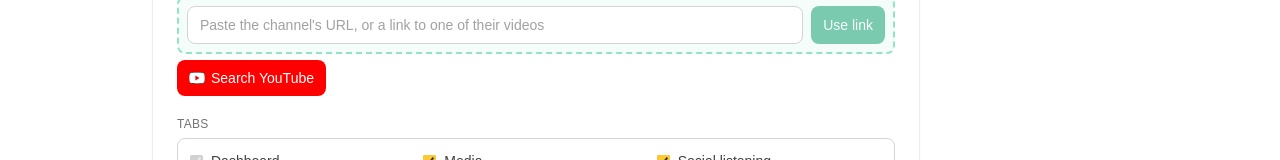
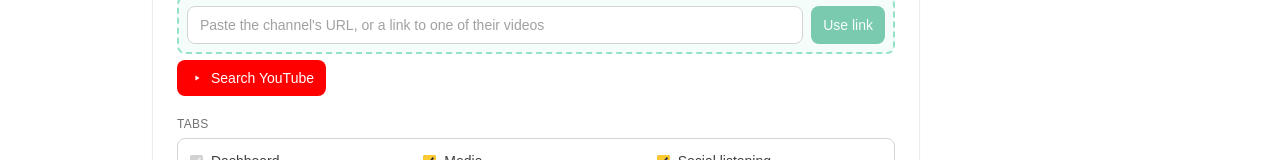
Before and after one commit to Haris3545/websitegenerator, a Next.js app: page /builder/artists/new in a window 1280 px wide. Shown: the part 504-664 px from the top of the page. Built offline with nearby package versions, Linux system fonts and the light colour scheme; no server answers.

Commit message:
Fix YouTube icon colours: red body, white play mark, no border

```diff
--- a/src/components/builder/YoutubeIcon.tsx
+++ b/src/components/builder/YoutubeIcon.tsx
@@ -1,20 +1,18 @@
 /** YouTube's own play-button mark, redrawn as a plain SVG (no external
  * asset/font dependency) — used on every "search YouTube" button so it
- * reads as YouTube-specific at a glance. Colours are hardcoded (white body,
- * red triangle, thin black outline) rather than currentColor, since this
- * sits on menu items whose text colour flips between light/dark mode —
- * inheriting that would make the body itself flip too, when it's meant to
- * read the same regardless of surrounding theme. */
+ * reads as YouTube-specific at a glance. Colours are hardcoded (red body,
+ * white triangle — YouTube's actual brand mark) rather than currentColor,
+ * since this sits on menu items whose text colour flips between light/dark
+ * mode — inheriting that would make the body itself flip too, when it's
+ * meant to read the same regardless of surrounding theme. */
 export function YoutubeIcon({ className = "h-4 w-4" }: { className?: string }) {
   return (
     <svg viewBox="0 0 24 24" className={className} aria-hidden>
       <path
         d="M23.5 6.2a3 3 0 0 0-2.1-2.1C19.5 3.5 12 3.5 12 3.5s-7.5 0-9.4.6A3 3 0 0 0 .5 6.2 31.7 31.7 0 0 0 0 12a31.7 31.7 0 0 0 .5 5.8 3 3 0 0 0 2.1 2.1c1.9.6 9.4.6 9.4.6s7.5 0 9.4-.6a3 3 0 0 0 2.1-2.1A31.7 31.7 0 0 0 24 12a31.7 31.7 0 0 0-.5-5.8Z"
-        fill="#ffffff"
-        stroke="#000000"
-        strokeWidth={0.75}
+        fill="#FF0000"
       />
-      <path d="M9.6 15.6 15.8 12 9.6 8.4v7.2Z" fill="#FF0000" />
+      <path d="M9.6 15.6 15.8 12 9.6 8.4v7.2Z" fill="#ffffff" />
     </svg>
   );
 }
```
